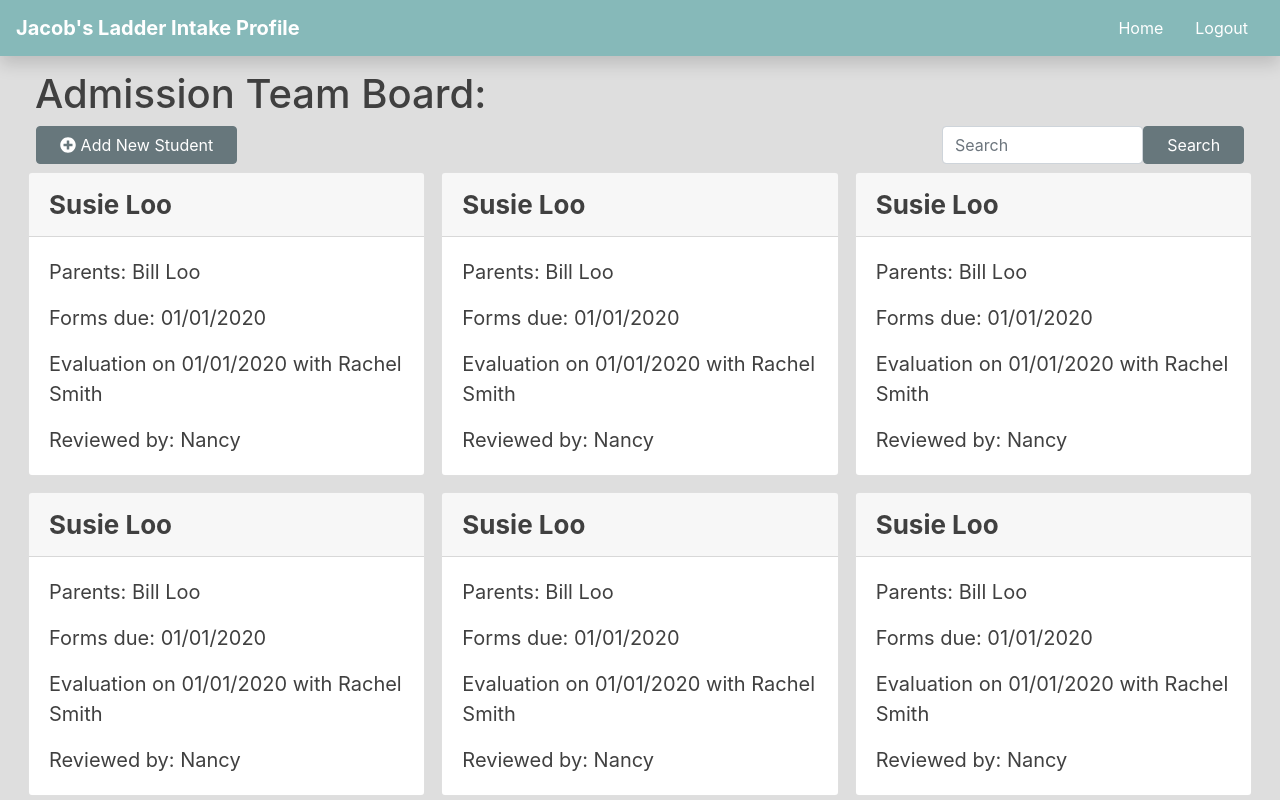
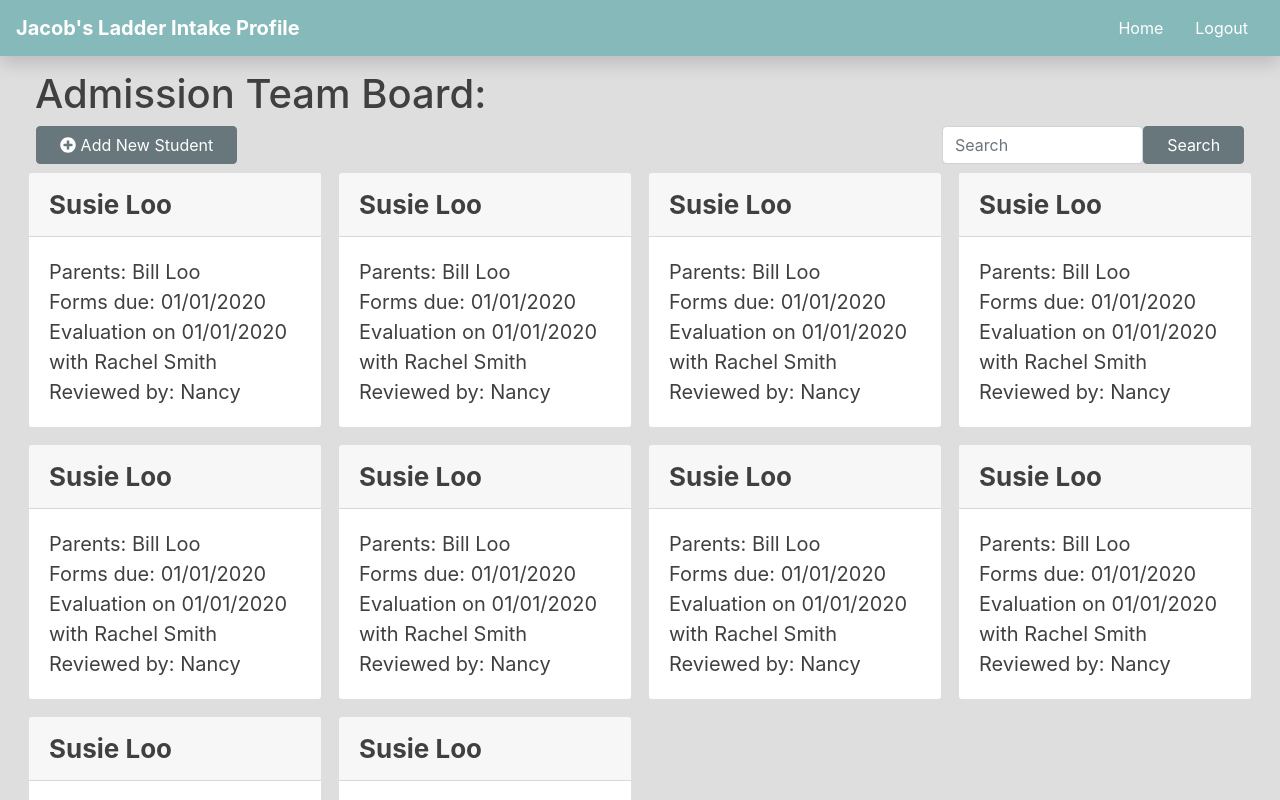
Before and after one commit to JacobsLadderIntake/FrontEndReact, a React (Create React App) app: page /adminhome in a window 1280 px wide. Shown: the top 800 px of the page. Built offline with nearby package versions, Linux system fonts and the light colour scheme; no server answers.

Commit message:
make more cards visible at once on the admin homepage

```diff
--- a/src/AdminView/AdminHome.js
+++ b/src/AdminView/AdminHome.js
@@ -33,7 +33,7 @@ class AdminHome extends Component {
     createCards() {
         let cards = [];
         for (let i = 0; i < 10; i++) {
-            cards.push(<Col className={"col-4 p-2"}> <StudentCard/> </Col>)
+            cards.push(<Col className={"col-3 p-2"}> <StudentCard/> </Col>)
         }
         return cards;
     }
--- a/src/AdminView/StudentCard.css
+++ b/src/AdminView/StudentCard.css
@@ -1,20 +1,8 @@
-.studentCard{
-
-}
-
-.card {
-    /*background: ;*/
-}
-
-/*.card :hover {*/
-    /*border-color: yellow;*/
-    /*border-width: 2px;*/
-/*}*/
-
 .title {
     font-weight: bold;
 }
 
 .text {
     font-size: 20px;
+
 }
--- a/src/AdminView/StudentCard.js
+++ b/src/AdminView/StudentCard.js
@@ -40,10 +40,10 @@ class StudentCard extends Component {
                     >{this.state.studentFirstName + " " + this.state.studentLastName}</CardHeader>
                 <CardBody >
                     <CardText className="text">
-                        <CardText>Parents: {this.state.parentFirstName + " " + this.state.parentLastName}</CardText>
-                        <CardText>Forms due: {this.state.formDueDate}</CardText>
-                        <CardText>Evaluation on {this.state.formDueDate} with {this.state.evaluator}</CardText>
-                        <CardText>Reviewed by: {this.state.reviewers}</CardText>
+                        Parents: {this.state.parentFirstName + " " + this.state.parentLastName}<br/>
+                        Forms due: {this.state.formDueDate}<br/>
+                        Evaluation on {this.state.formDueDate} with {this.state.evaluator}<br/>
+                        Reviewed by: {this.state.reviewers}
                     </CardText>
                 </CardBody>
             </Card>
```
